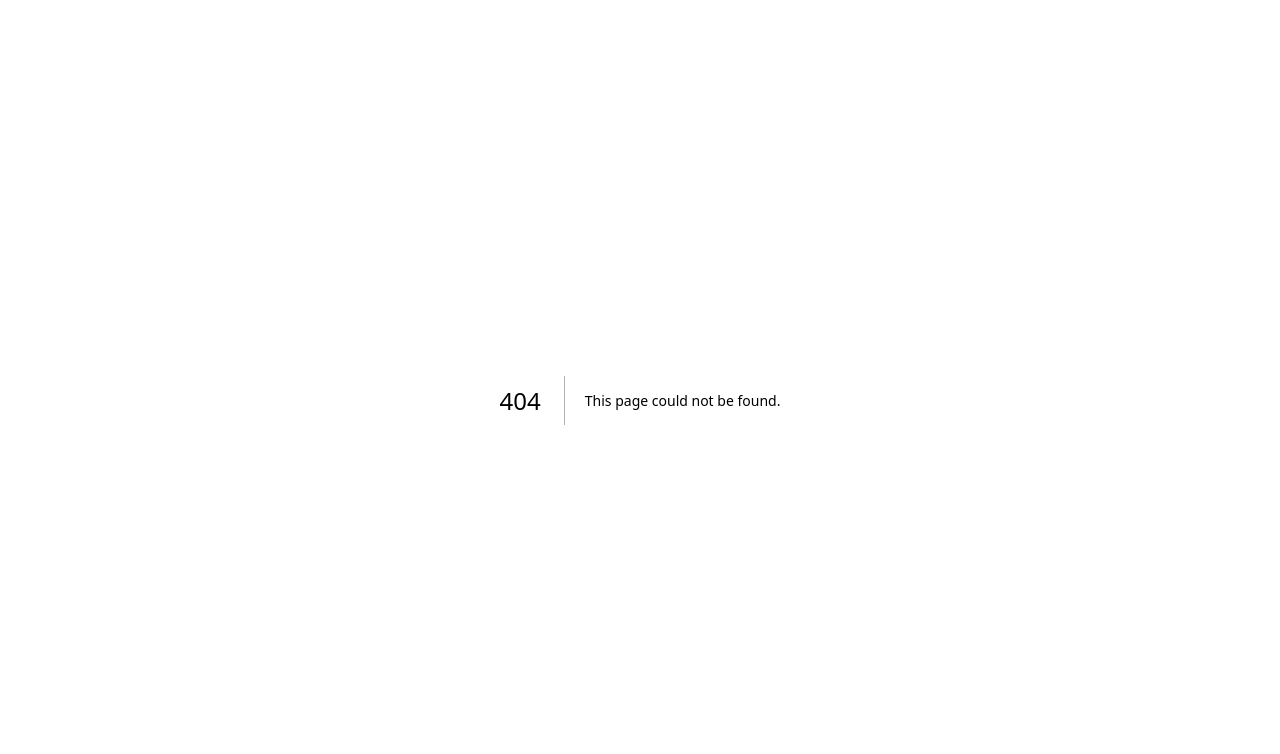
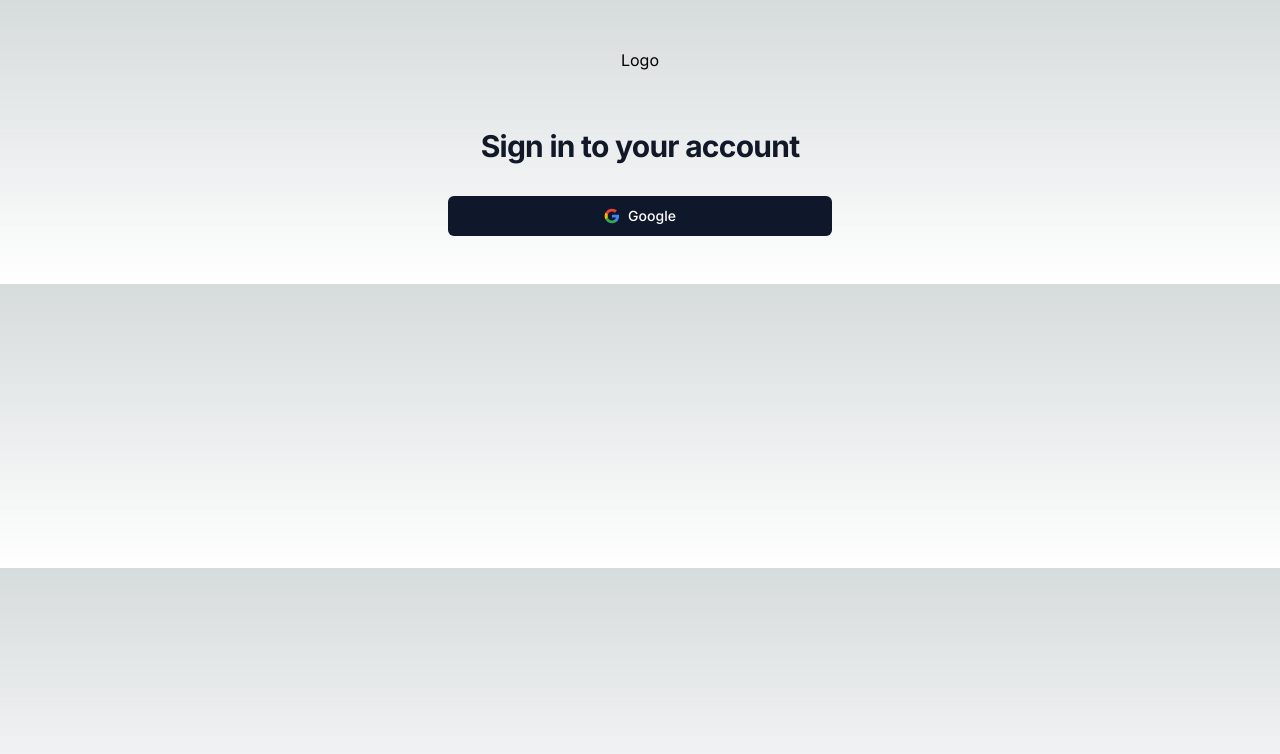
Before and after one commit to mcwojdzinski/realtime-chat, a Next.js app: page /login in a window 1280 px wide. Before the commit this address had no page. Shown: the top 754 px of the page. Built offline with nearby package versions, Linux system fonts and the light colour scheme.

Commit message:
Add login-page with authentication

```diff
--- a/package.json
+++ b/package.json
@@ -25,6 +25,7 @@
     "postcss": "8.4.23",
     "react": "18.2.0",
     "react-dom": "18.2.0",
+    "react-hot-toast": "^2.4.1",
     "tailwind-merge": "^1.12.0",
     "tailwindcss": "3.3.2",
     "typescript": "5.0.4"
--- a/src/app/dashboard/page.tsx
+++ b/src/app/dashboard/page.tsx
@@ -1,7 +1,11 @@
-import Button from "@/components/Button";
+import Button from "@/components/ui/Button";
+import {getServerSession} from "next-auth";
+import {authOptions} from "@/lib/auth";
 
-const page = () => {
-    return(<><h1>Dashboard page</h1><Button>Hi</Button></>)
+const page = async ({}) => {
+    const session = await getServerSession(authOptions)
+
+    return (<pre>{JSON.stringify(session)}</pre>)
 }
 
 export default page
--- a/src/app/layout.tsx
+++ b/src/app/layout.tsx
@@ -1,5 +1,7 @@
 import './globals.css'
 import { Inter } from 'next/font/google'
+import React from "react";
+import Providers from "@/components/Providers";
 
 const inter = Inter({ subsets: ['latin'] })
 
@@ -15,7 +17,7 @@
 }) {
   return (
     <html lang="en">
-      <body className={inter.className}>{children}</body>
+    <body className={inter.className}><Providers>{children}</Providers></body>
     </html>
   )
 }
--- /dev/null
+++ b/src/app/login/page.tsx
@@ -0,0 +1,65 @@
+'use client'
+
+import Button from "@/components/ui/Button";
+import {useState} from "react";
+import {signIn} from "next-auth/react";
+import toast from "react-hot-toast";
+
+const Login = () => {
+    const [isLoading, setIsLoading] = useState<boolean>(false)
+
+    async function loginWithGoogle() {
+        setIsLoading(true)
+
+        try {
+            await signIn('google')
+        } catch (error) {
+            toast.error('Something went wrong with your login.')
+        } finally {
+            setIsLoading(false)
+        }
+    }
+
+    return (<>
+        <div className="flex min-h-full items-center justify-center py-12 px-4 sm:px-6 lg:px-8">
+            <div className="w-full flex flex-col items-center max-w-md space-y-8">
+                <div className="flex flex-col items-center gap-8">
+                    Logo
+                    <h2 className="mt-6 text-center text-3xl font-bold tracking-tight text-gray-900">Sign in to your account</h2>
+                </div>
+                <Button isLoading={isLoading} type="button" className="max-w-sm mx-auto w-full" onClick={loginWithGoogle}>
+                    {isLoading ? null : ( <svg
+                        className='mr-2 h-4 w-4'
+                        aria-hidden='true'
+                        focusable='false'
+                        data-prefix='fab'
+                        data-icon='github'
+                        role='img'
+                        xmlns='http://www.w3.org/2000/svg'
+                        viewBox='0 0 24 24'>
+                        <path
+                            d='M22.56 12.25c0-.78-.07-1.53-.2-2.25H12v4.26h5.92c-.26 1.37-1.04 2.53-2.21 3.31v2.77h3.57c2.08-1.92 3.28-4.74 3.28-8.09z'
+                            fill='#4285F4'
+                        />
+                        <path
+                            d='M12 23c2.97 0 5.46-.98 7.28-2.66l-3.57-2.77c-.98.66-2.23 1.06-3.71 1.06-2.86 0-5.29-1.93-6.16-4.53H2.18v2.84C3.99 20.53 7.7 23 12 23z'
+                            fill='#34A853'
+                        />
+                        <path
+                            d='M5.84 14.09c-.22-.66-.35-1.36-.35-2.09s.13-1.43.35-2.09V7.07H2.18C1.43 8.55 1 10.22 1 12s.43 3.45 1.18 4.93l2.85-2.22.81-.62z'
+                            fill='#FBBC05'
+                        />
+                        <path
+                            d='M12 5.38c1.62 0 3.06.56 4.21 1.64l3.15-3.15C17.45 2.09 14.97 1 12 1 7.7 1 3.99 3.47 2.18 7.07l3.66 2.84c.87-2.6 3.3-4.53 6.16-4.53z'
+                            fill='#EA4335'
+                        />
+                        <path d='M1 1h22v22H1z' fill='none' />
+                    </svg>)}
+                    Google
+                </Button>
+            </div>
+        </div>
+    </>)
+}
+
+export default Login
--- /dev/null
+++ b/src/components/Providers.tsx
@@ -0,0 +1,16 @@
+"use client"
+
+import {Toaster} from "react-hot-toast";
+import {FC, ReactNode} from "react";
+
+interface ProvidersProps {
+    children: ReactNode
+}
+const Providers: FC<ProvidersProps> = ({children}) => {
+    return <>
+    <Toaster position="top-center" reverseOrder={false}></Toaster>
+        {children}
+    </>
+}
+
+export default Providers
```
Also changed, not shown: src/components/ui/Button.tsx (renamed from src/components/Button.tsx), 1 other file (tests, documents, lock files or other folders).
